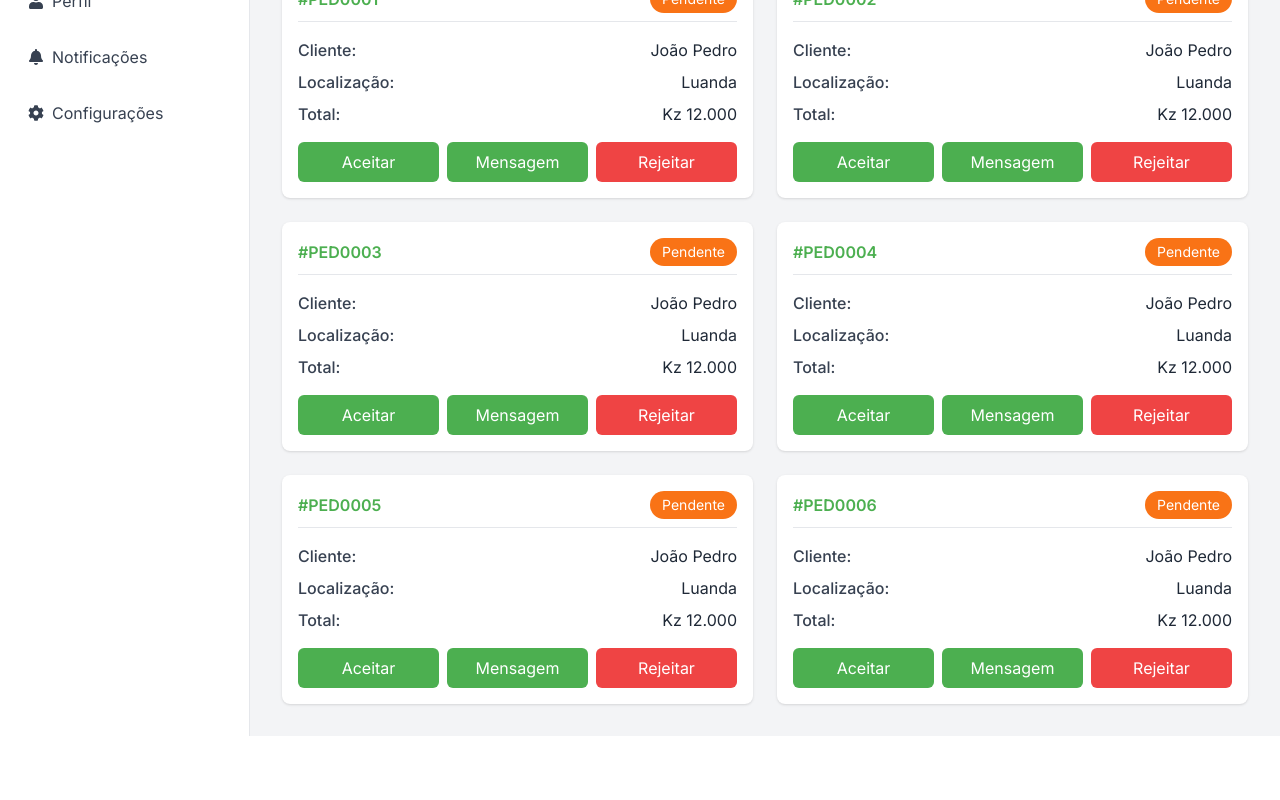
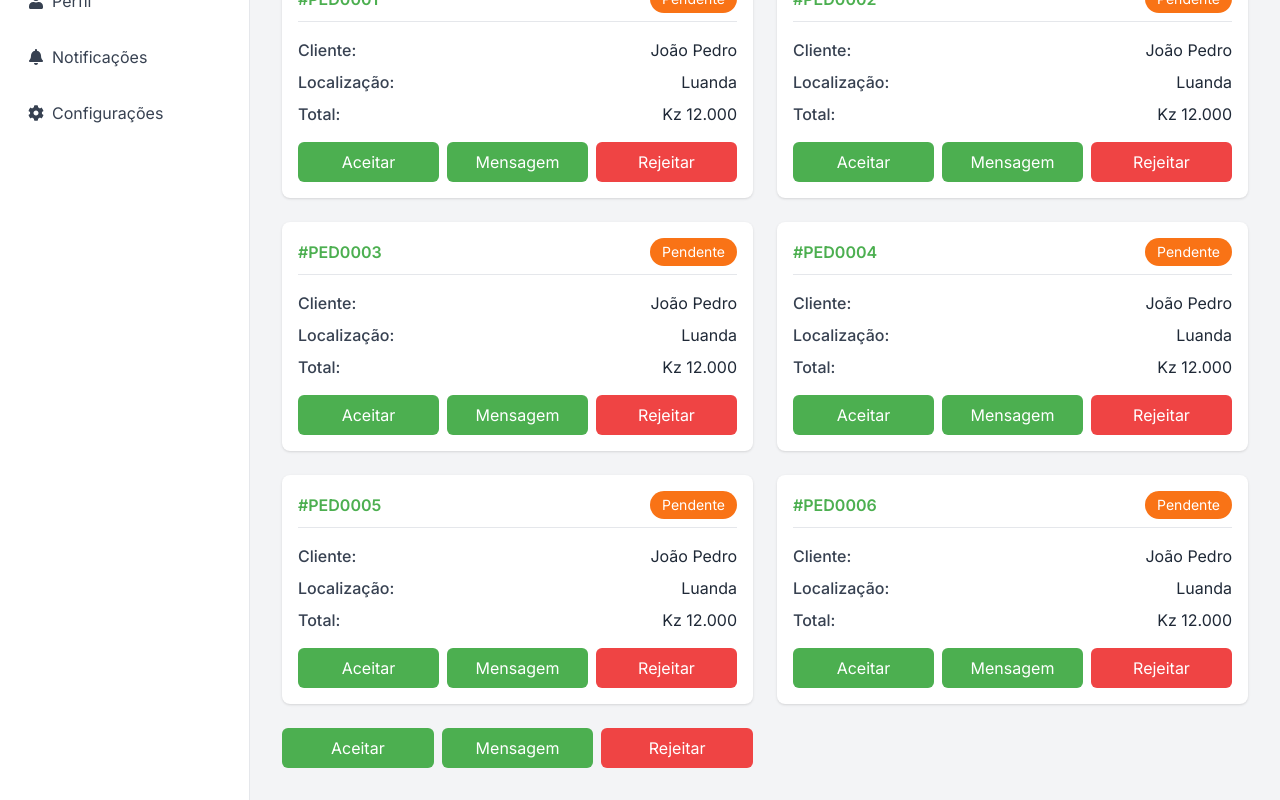
Before and after one commit to Marieth23-cmd/NzoAgrofinal, a Next.js app: page /transportadora in a window 1280 px wide. Shown: the part 271-1071 px from the top of the page. Before the commit the page ends 1007 px from the top, so only its background shows below. Built offline with nearby package versions, Linux system fonts and the light colour scheme.

Commit message:
primeiro da tarde

```diff
--- a/src/app/transportadora/page.tsx
+++ b/src/app/transportadora/page.tsx
@@ -1,4 +1,3 @@
-// Dashboard.tsx
 "use client";
 import React from "react";
 import { FaHome, FaUser, FaTruck, FaBell, FaCog, FaEdit } from "react-icons/fa";
@@ -100,10 +99,27 @@ const Dashboard = () => {
               </div>
             </div>
           ))}
+
+
+          <div className="flex gap-2">
+            <button className="bg-marieth text-white px-3 py-2 rounded-md w-full">
+              Aceitar
+            </button>
+            <button className="bg-marieth text-white px-3 py-2 rounded-md w-full">
+              Mensagem
+            </button>
+            <button className="bg-red-500 text-white px-3 py-2 rounded-md w-full">
+              Rejeitar
+            </button>
+          </div>
         </div>
       </main>
     </div>
+
+
   );
 };
 
+
+
 export default Dashboard;
```
